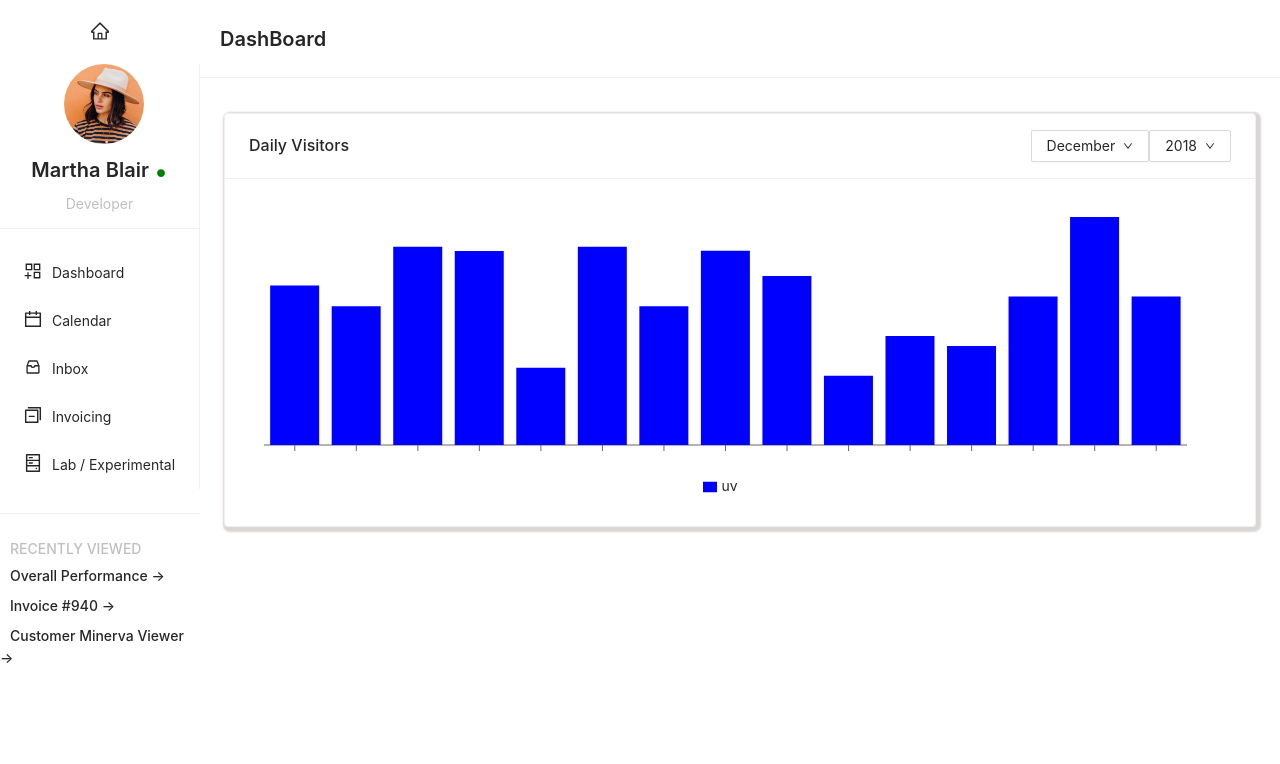
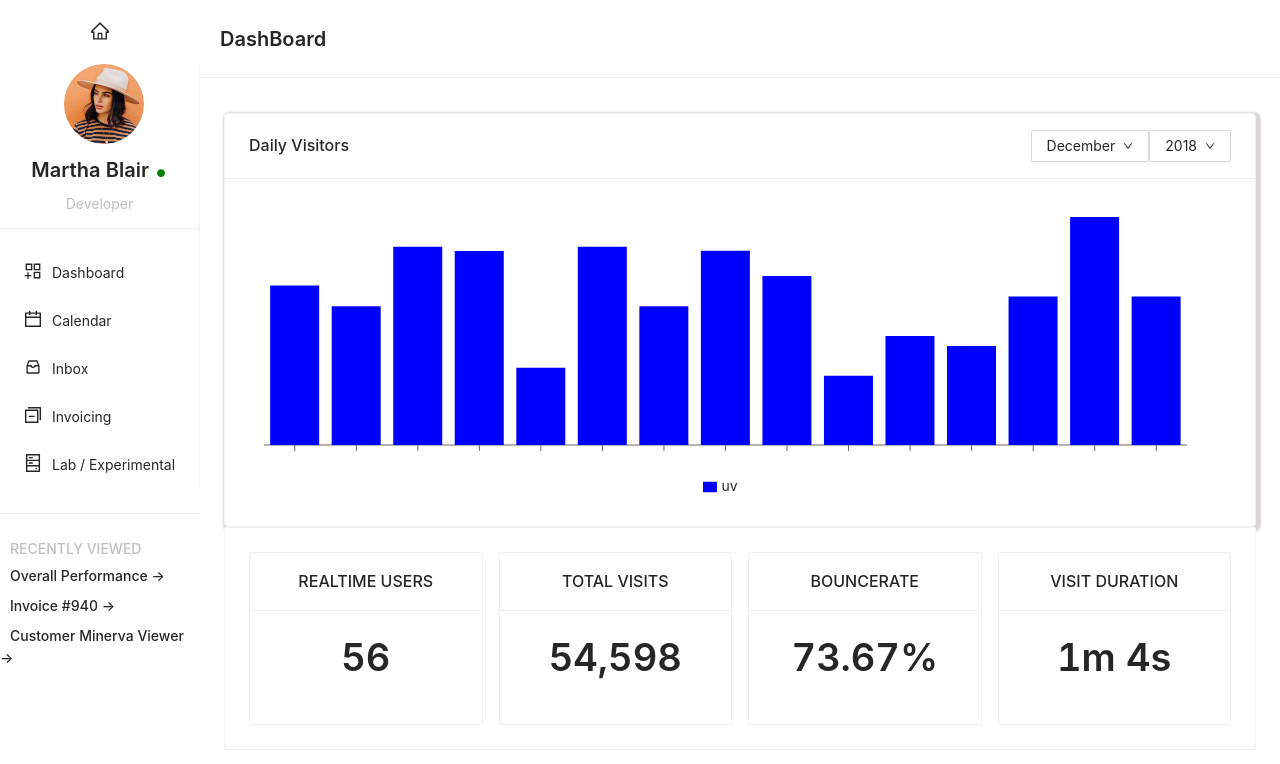
Before and after one commit to avijeetpandey/dashboard, a React (Create React App) app: page / in a window 1280 px wide. Shown: the top 764 px of the page. Built offline with nearby package versions, Linux system fonts and the light colour scheme.

Commit message:
added clean hover effect

```diff
--- /dev/null
+++ b/src/components/Card/CustomCard.js
@@ -0,0 +1,34 @@
+import React from 'react'
+import {Card , Typography,Col,Row} from 'antd'
+const {Text,Title} = Typography
+
+const CustomCard = ()=>{
+    return(
+        <div className="site-card-wrapper ctr c-text">
+    <Row gutter={16}>
+      <Col span={6}>
+        <Card title="REALTIME USERS" hoverable bordered={true}>
+          <Title>56</Title>
+        </Card>
+      </Col>
+      <Col span={6}>
+        <Card title="TOTAL VISITS" hoverable bordered={true}>
+        <Title>54,598</Title>
+        </Card>
+      </Col>
+      <Col span={6}>
+        <Card title="BOUNCERATE" hoverable bordered={true}>
+        <Title>73.67%</Title>
+        </Card>
+      </Col>
+      <Col span={6}>
+        <Card title="VISIT DURATION" hoverable bordered={true}>
+        <Title>1m 4s</Title>
+        </Card>
+      </Col>
+    </Row>
+  </div>
+    )
+}
+
+export default CustomCard
--- a/src/components/Layouts/Main.js
+++ b/src/components/Layouts/Main.js
@@ -1,17 +1,17 @@
 import React from "react";
-import Vchart from '../Charts/Vchart';
-import NavBar from '../Common/NavBar';
+import Vchart from "../Charts/Vchart";
+import NavBar from "../Common/NavBar";
 import SideItems from "./SideItems";
-import {HomeOutlined} from "@ant-design/icons"
-import { Layout, Divider , Card , DropDown } from "antd";
+import { HomeOutlined } from "@ant-design/icons";
+import { Layout, Divider, Card, DropDown } from "antd";
 import CustomDropDown from "../Common/CustomDropDown";
+import CustomCard from "./../Card/CustomCard";
 const { Header, Content, Sider } = Layout;
-
 
 const Main = () => {
   return (
-    <Layout style={{minHeight:"100vh"}}>
-      <Sider theme="dark" breakpoint="lg" collapsedWidth="0" className="bg" >
+    <Layout style={{ height: "100vh" }}>
+      <Sider theme="dark" breakpoint="lg" collapsedWidth="0" className="bg">
         <Header className="bg ctr">
           <HomeOutlined />
         </Header>
@@ -20,19 +20,29 @@ const Main = () => {
       <Layout>
         <Header
           className="site-layout-sub-header-background"
-          style={{ padding: 0  , height:89}}
+          style={{ padding: 0, height: 89 }}
         >
-        <NavBar />
-        <Divider/>
+          <NavBar />
+          <Divider />
         </Header>
         <Content>
           <div
             className="site-layout-background"
-            style={{ padding: 24, minHeight: "100vh" }}
+            style={{ padding: 24 , minHeight:"100vh" }}
           >
-            <Card title="Daily Visitors" bordered={true} style={{ width: "100%" ,height:"40%" }}  extra={<CustomDropDown />} className="card">
-          <Vchart />
-    </Card>
+            <Card
+              title="Daily Visitors"
+              bordered={true}
+              style={{ width: "100%", height: "40%" }}
+              extra={<CustomDropDown />}
+              className="card"
+              hoverable
+            >
+              <Vchart />
+            </Card>
+         <Card>
+         <CustomCard />
+         </Card>
           </div>
         </Content>
       </Layout>
```
Also changed, not shown: src/style.css (line endings or trailing spaces).
